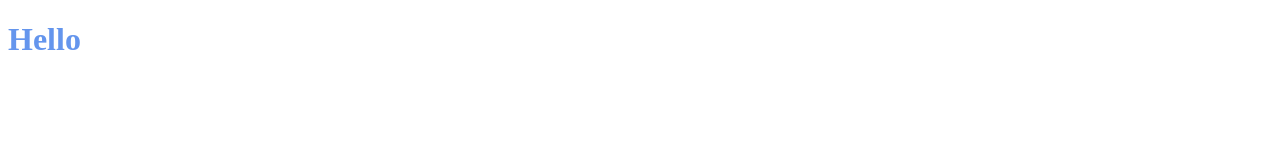
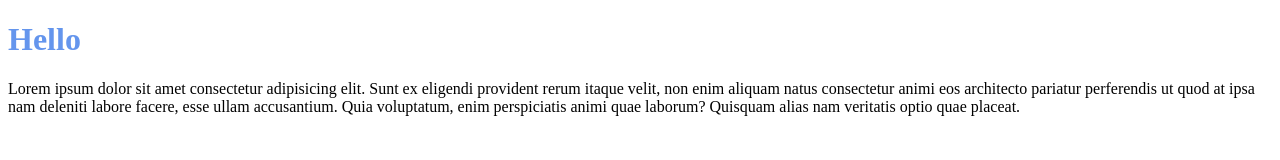
Before and after one commit to Suby13/my-first-repo, a plain HTML site: page index.html in a window 1280 px wide. Drawn offline with Linux system fonts and the light colour scheme.

Commit message:
first commit

```diff
--- a/index.html
+++ b/index.html
@@ -8,5 +8,10 @@
 </head>
 <body>
   <h1>Hello</h1>
+  <p>Lorem ipsum dolor sit amet consectetur adipisicing elit.
+    Sunt ex eligendi provident rerum itaque velit,
+    non enim aliquam natus consectetur animi eos architecto pariatur perferendis ut quod
+    at ipsa nam deleniti labore facere, esse ullam accusantium. Quia voluptatum,
+    enim perspiciatis animi quae laborum? Quisquam alias nam veritatis optio quae placeat.</p>
 </body>
 </html>
```
